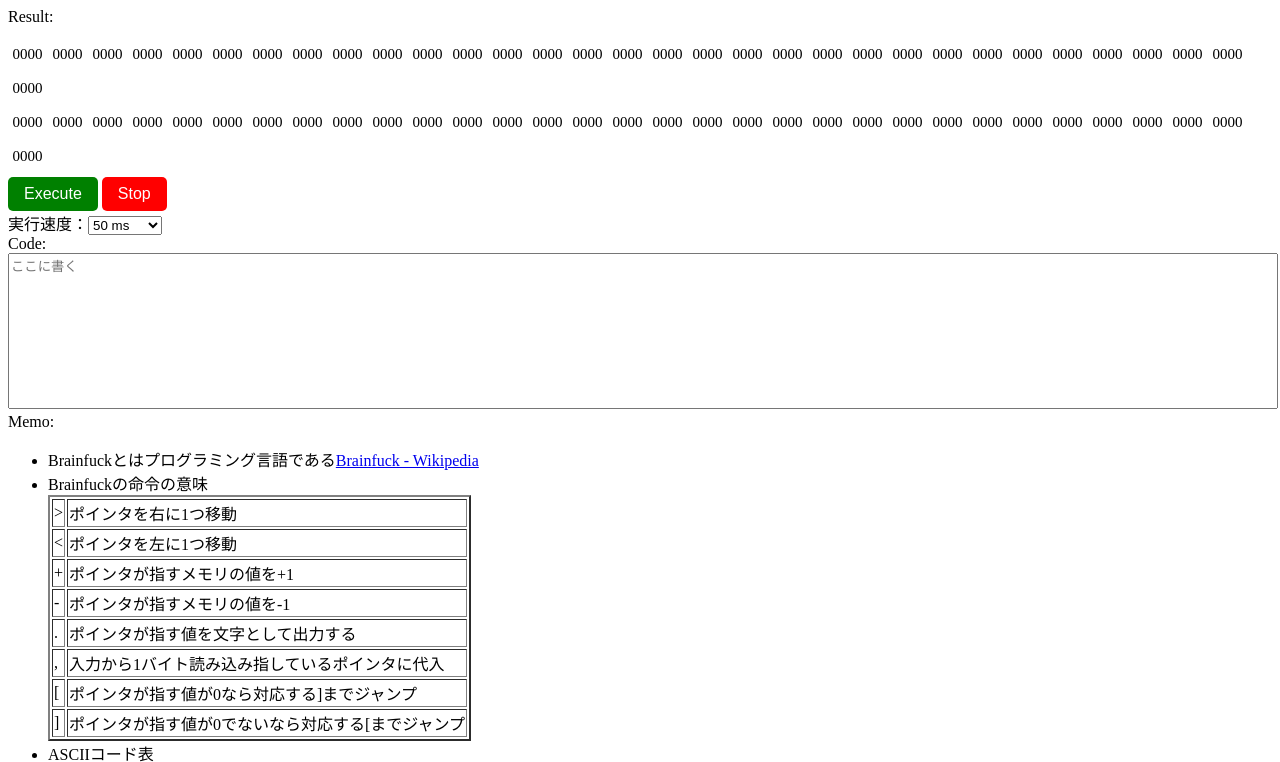
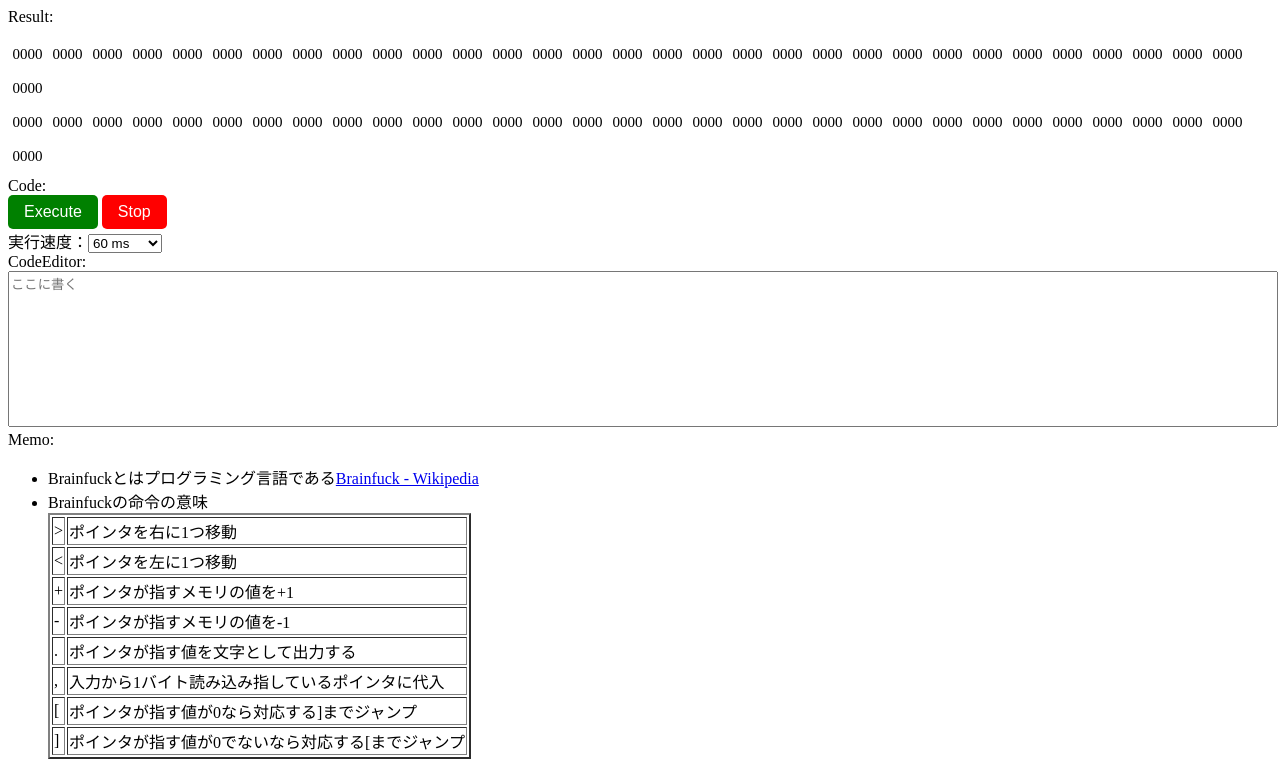
Before and after one commit to zkyto2311/Brainfuck-Execute, a plain HTML site: page index.html in a window 1280 px wide. Shown: the top 762 px of the page. Drawn offline with Linux system fonts and the light colour scheme.

Commit message:
code部分の修正

```diff
--- a/index.html
+++ b/index.html
@@ -18,6 +18,10 @@
 		Result:<br>
 		<div class="result"></div>
 		<div class="memory"></div>
+	</div>
+
+	<div class="code">
+		Code:<br>
 		<div class="debug"></div>
 	</div>
 
@@ -35,8 +39,8 @@
 			<option value="10">20 ms</option>
 			<option value="10">30 ms</option>
 			<option value="10">40 ms</option>
-			<option value="50" selected>50 ms</option>
-			<option value="50">60 ms</option>
+			<option value="50">50 ms</option>
+			<option value="50" selected>60 ms</option>
 			<option value="50">70 ms</option>
 			<option value="50">80 ms</option>
 			<option value="50">90 ms</option>
@@ -54,8 +58,8 @@
 	</div>
 
 	<div class="code-box">
-		Code:<br>
-		<textarea class="code" placeholder="ここに書く"></textarea>
+		CodeEditor:<br>
+		<textarea class="code-editor" placeholder="ここに書く"></textarea>
 
 		<div class="memo">
 			Memo:<br>
--- a/js/script.js
+++ b/js/script.js
@@ -1,4 +1,4 @@
-const codeEditor   = $('.code');
+const codeEditor   = $('.code-editor');
 const resultViewer = $('.result');
 const memoryViewer = $('.memory');
 const codeViewer   = $('.debug');
```
